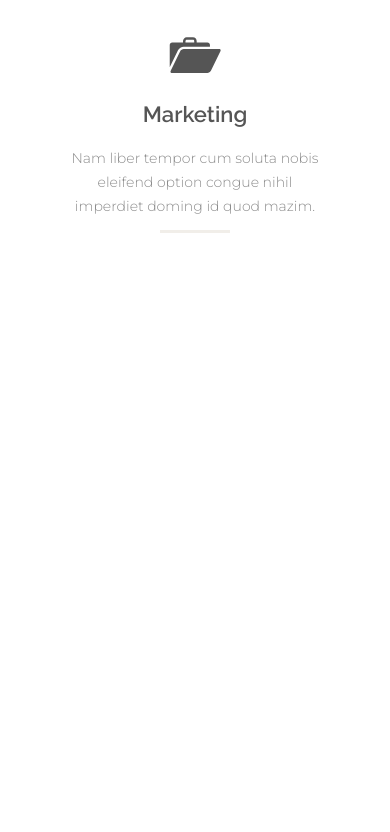
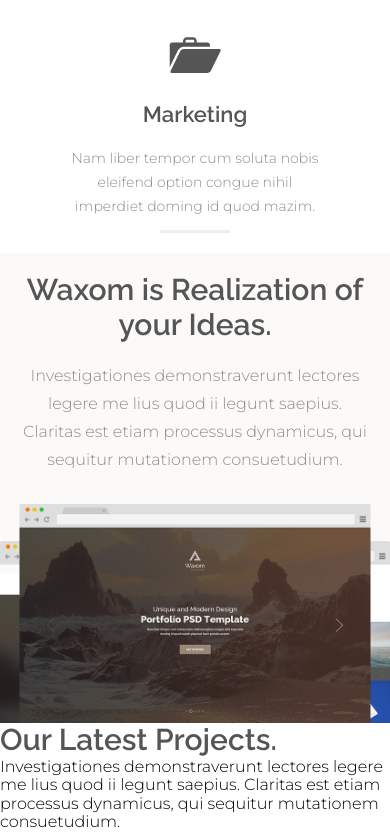
Before and after one commit to SvitlanaTsupryk-jul18/Template, a website: page index.html in a window 390 px wide. Shown: the part 1560-2392 px from the top of the page. Before the commit the page ends 1813 px from the top, so only its background shows below. Drawn offline with nearby package versions, Linux system fonts and the light colour scheme.

Commit message:
created secton realizations

```diff
--- a/index.html
+++ b/index.html
@@ -165,9 +165,26 @@
                 quod mazim.</p>
         </div>
     </section>
-    <section class="realizatons"></section>
+    <section class="realizations">
+        <div class="container realizations__container">
+            <h2 class="title">Waxom is Realization of your Ideas.</h2>
+            <p class="realizations__text">Investigationes demonstraverunt lectores legere me lius quod ii legunt
+                saepius. Claritas est etiam
+                processus dynamicus, qui sequitur mutationem consuetudium.</p>
+            <img class="realizations__img realizations__img--left" src="./images/browser-left.png"
+                alt="image of window1">
+            <img class="realizations__img realizations__img--center" src="./images/browser-center.png"
+                alt="image of window2">
+            <img class="realizations__img realizations__img--right" src="./images/browser-right.png"
+                alt="image of window3">
+        </div>
+    </section>
     <div class="text-box"></div>
-    <section class="projects"></section>
+    <section class="projects container">
+        <h2 class="title">Our Latest Projects.</h2>
+        <p>Investigationes demonstraverunt lectores legere me lius quod ii legunt saepius. Claritas est etiam processus
+            dynamicus, qui sequitur mutationem consuetudium.</p>
+    </section>
     <section class="counters"></section>
     <section class="mobile"></section>
     <section class="brands"></section>
--- /dev/null
+++ b/sass/_realizations.scss
@@ -0,0 +1,87 @@
+.realizations {
+    background-color: $bgLigth;
+    padding-top: 80px;
+    text-align: center;
+
+    &__container {
+        position: relative;
+        height: 700px;
+    }
+
+    &__text {
+        @extend %text;
+        width: 770px;
+        margin: 0 auto;
+    }
+
+    &__img {
+        position: absolute;
+        bottom: 0;
+        max-width: 100%;
+
+        &--left {
+            left: 0;
+        }
+
+        &--center {
+            left: 50%;
+            transform: translateX(-50%);
+            z-index: 1;
+        }
+
+        &--right {
+            right: 0;
+        }
+
+        &:hover {
+            z-index: 2;
+        }
+    }
+}
+
+@media only screen and (max-width: 992px) {
+    .realizations {
+        &__img {
+            width: 80%;
+        }
+
+        &__container {
+            height: 600px;
+        }
+    }
+}
+
+@media only screen and (max-width:768px) {
+    .realizations {
+        &__img {
+            width: 70%;
+        }
+
+        &__container {
+            height: 450px;
+        }
+
+        &__text {
+            width: 100%;
+        }
+    }
+}
+
+@media only screen and (max-width: 576px) {
+    .realizations {
+        padding-top: 20px;
+
+        &__title {
+            font-size: 26px;
+            padding: 0 20px;
+        }
+
+        &__text {
+            padding: 20px;
+        }
+
+        &__img {
+            width: 90%;
+        }
+    }
+}
```
Also changed, not shown: css/style.css.
